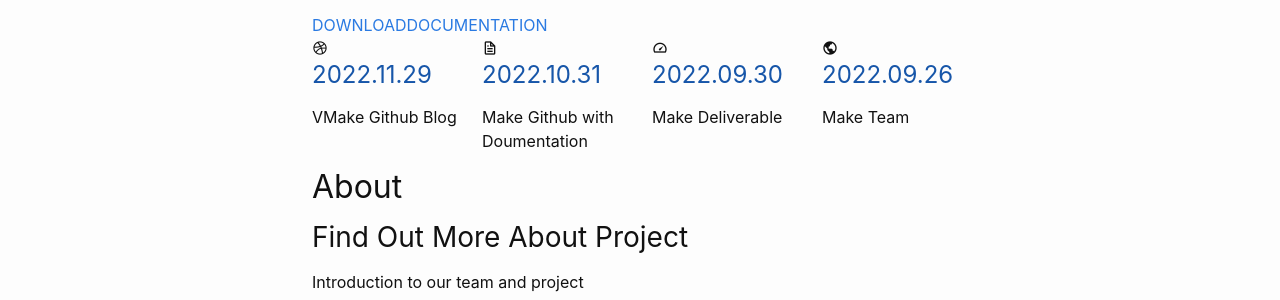
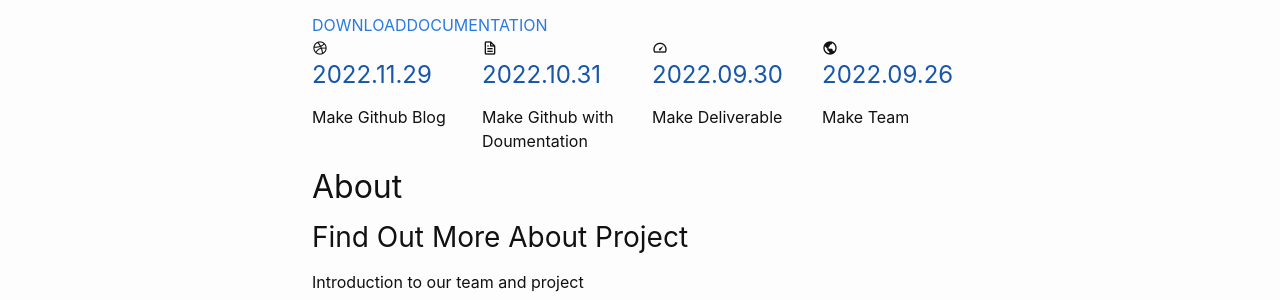
Before and after one commit to JooYoung-23/MIA-Visual, a Jekyll site: the page built from index.md, in a window 1280 px wide and 900 px high. Shown: the part 341-641 px from the top of the window. Built offline with Jekyll 4.4.1, drawn with Linux system fonts in a browser that asks for light colours; our own code applies the rules of GitHub Pages for plain Markdown files.

Commit message:
Update home.html

```diff
--- a/_layouts/home.html
+++ b/_layouts/home.html
@@ -25,7 +25,7 @@ published: true
             <div class="icon-box" data-aos="fade-up" data-aos-delay="100">
               <div class="icon"><i class="bx bxl-dribbble"></i></div>
               <h4 class="title"><a href="">2022.11.29</a></h4>
-              <p class="description">VMake Github Blog</p>
+              <p class="description">Make Github Blog</p>
             </div>
           </div>
 
```
